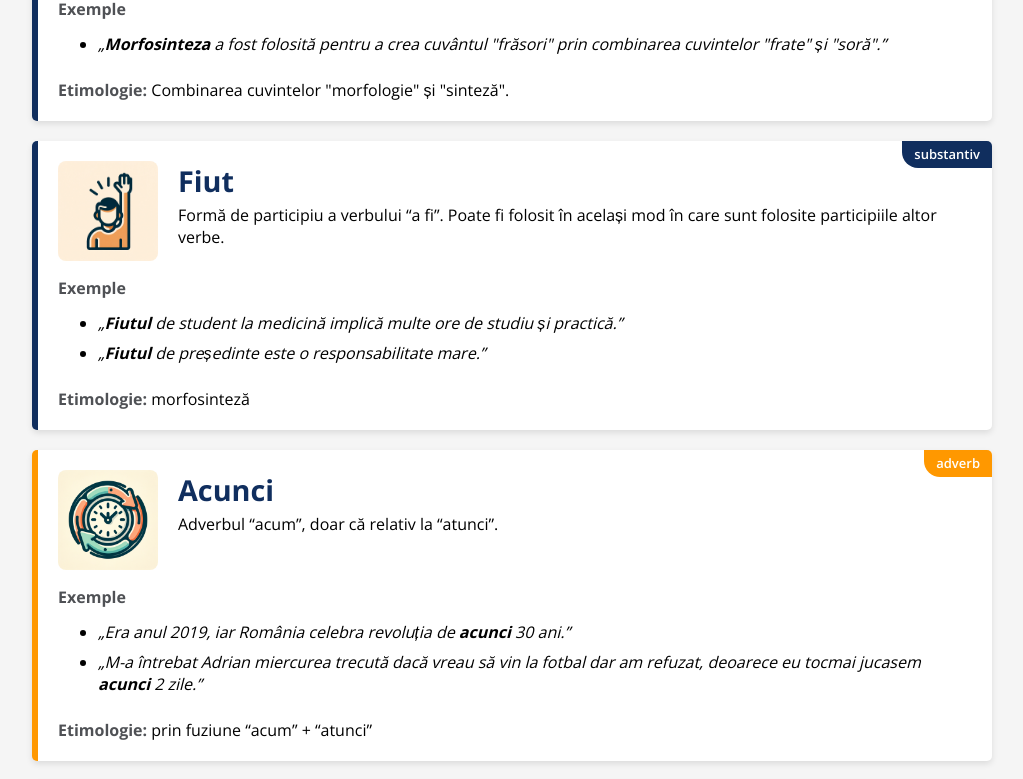
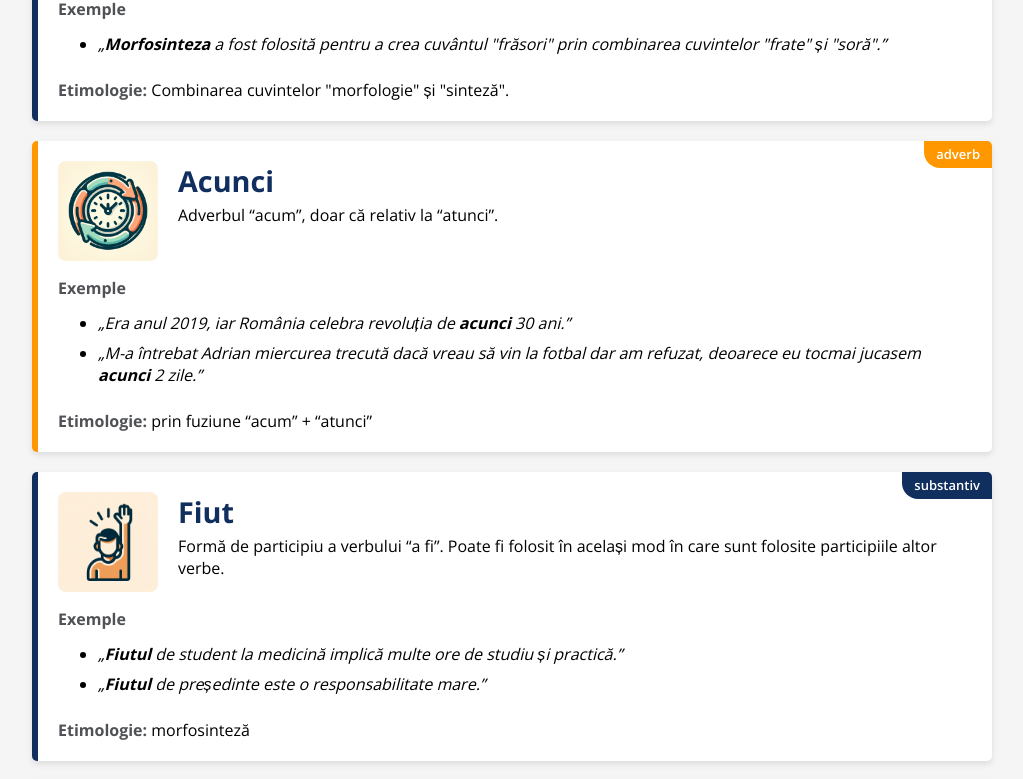
Before and after one commit to iuliuvisovan/nonlogisme, a React (Create React App) app: page / in a window 1280 px wide. Shown: the part 1051-1830 px from the top of the page, without its empty margins (128-1151 px from the left). Built offline with nearby package versions, Linux system fonts and the light colour scheme.

Commit message:
Change order a bit

```diff
--- a/src/word-list.js
+++ b/src/word-list.js
@@ -21,6 +21,18 @@ const wordList = [
     etymology: 'Combinarea cuvintelor "morfologie" și "sinteză".',
   },
   {
+    slug: 'acunci',
+    word: 'Acunci',
+    partOfSpeech: 'adverb',
+    partOfSpeechType: 'de timp',
+    definition: 'Adverbul “acum”, doar că relativ la “atunci”.',
+    examples: [
+      'Era anul 2019, iar România celebra revoluția de <b>acunci</b> 30 ani.',
+      'M-a întrebat Adrian miercurea trecută dacă vreau să vin la fotbal dar am refuzat, deoarece eu tocmai jucasem <b>acunci</b> 2 zile.',
+    ],
+    etymology: 'prin fuziune “acum” + “atunci”',
+  },
+  {
     slug: 'fiut',
     word: 'Fiut',
     partOfSpeech: 'substantiv',
@@ -31,18 +43,6 @@ const wordList = [
       '<b>Fiutul</b> de președinte este o responsabilitate mare.',
     ],
     etymology: 'morfosinteză',
-  },
-  {
-    slug: 'acunci',
-    word: 'Acunci',
-    partOfSpeech: 'adverb',
-    partOfSpeechType: 'de timp',
-    definition: 'Adverbul “acum”, doar că relativ la “atunci”.',
-    examples: [
-      'Era anul 2019, iar România celebra revoluția de <b>acunci</b> 30 ani.',
-      'M-a întrebat Adrian miercurea trecută dacă vreau să vin la fotbal dar am refuzat, deoarece eu tocmai jucasem <b>acunci</b> 2 zile.',
-    ],
-    etymology: 'prin fuziune “acum” + “atunci”',
   },
   {
     slug: 'hat',
```
